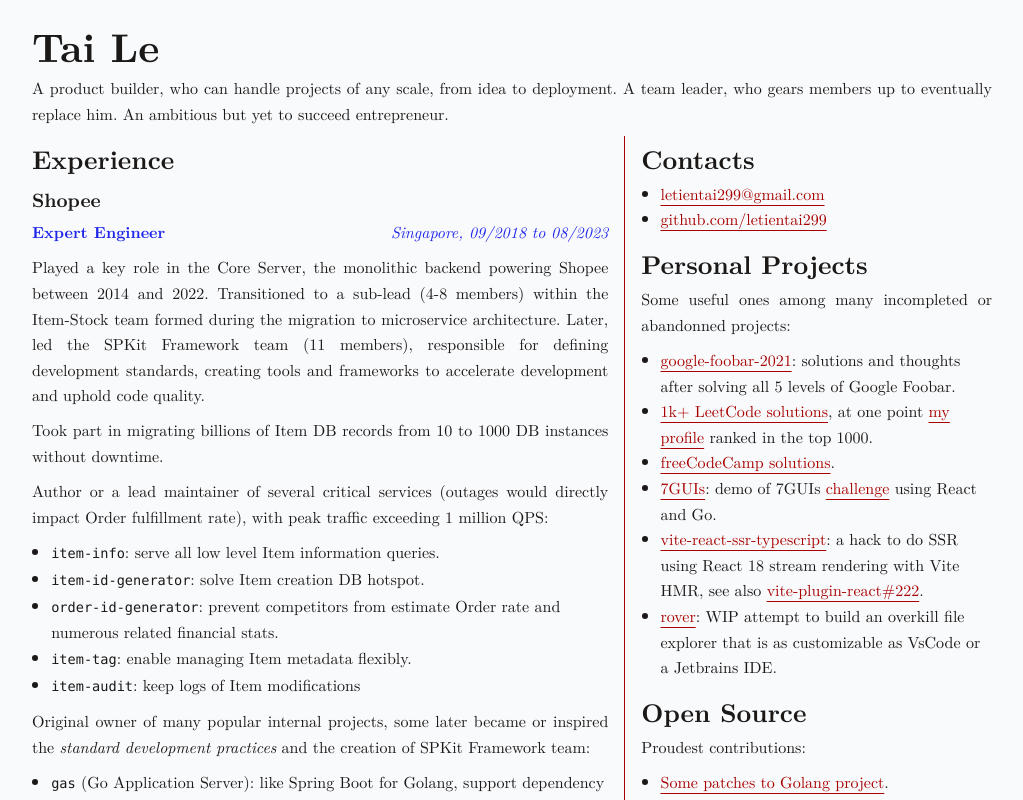
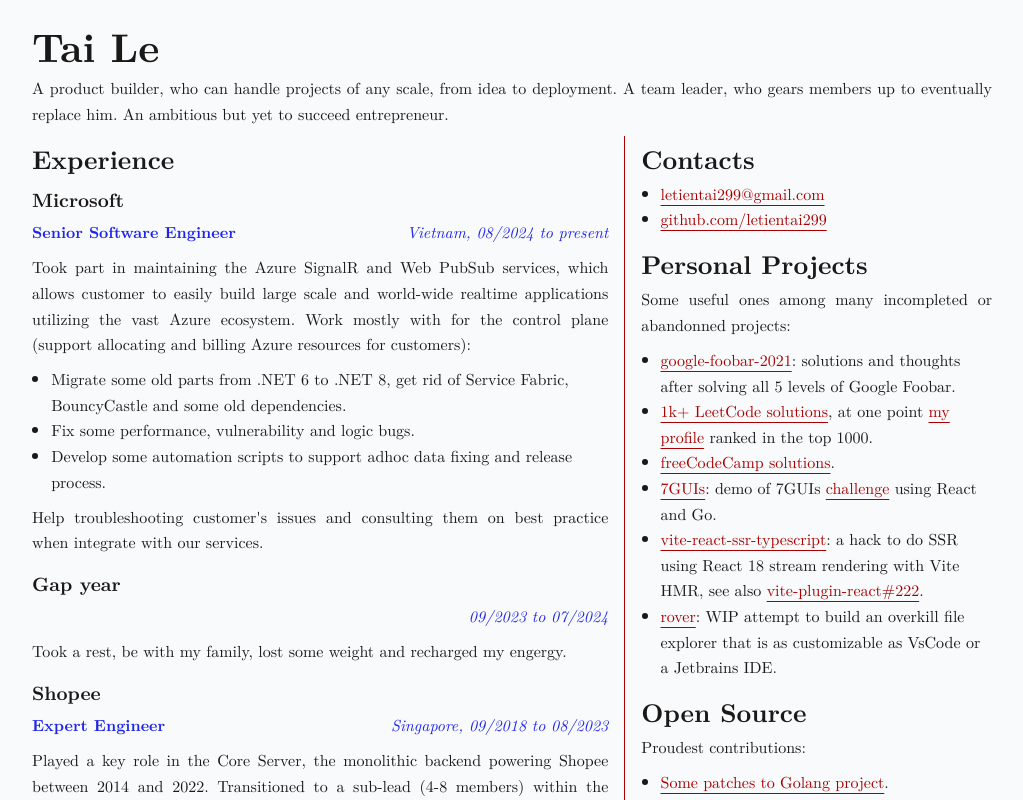
Before and after one commit to letientai299/cv, a React (Vite) app: page / in a window 1280 px wide. Shown: the top 800 px of the page, without its empty margins (128-1151 px from the left). Built offline with nearby package versions, Linux system fonts and the light colour scheme.

Commit message:
Update CV

```diff
--- a/src/CV.mdx
+++ b/src/CV.mdx
@@ -20,6 +20,36 @@
 
 <section id={"exp"}>
 ## Experience
+
+### Microsoft
+
+<Tag
+  title={'Senior Software Engineer'}
+  location={'Vietnam'}
+  time={{ from: '08/2024', to: 'present' }}
+/>
+
+Took part in maintaining the Azure SignalR and Web PubSub services, which allows
+customer to easily build large scale and world-wide realtime applications
+utilizing the vast Azure ecosystem. Work mostly with for the control plane
+(support allocating and billing Azure resources for customers):
+
+- Migrate some old parts from .NET 6 to .NET 8, get rid of Service Fabric,
+  BouncyCastle and some old dependencies.
+- Fix some performance, vulnerability and logic bugs.
+- Develop some automation scripts to support adhoc data fixing and release
+  process.
+
+Help troubleshooting customer's issues and consulting them on best practice when
+integrate with our services.
+
+### Gap year
+
+<Tag
+  time={{ from: '09/2023', to: '07/2024' }}
+/>
+
+Took a rest, be with my family, lost some weight and recharged my engergy.
 
 ### Shopee
 
```
